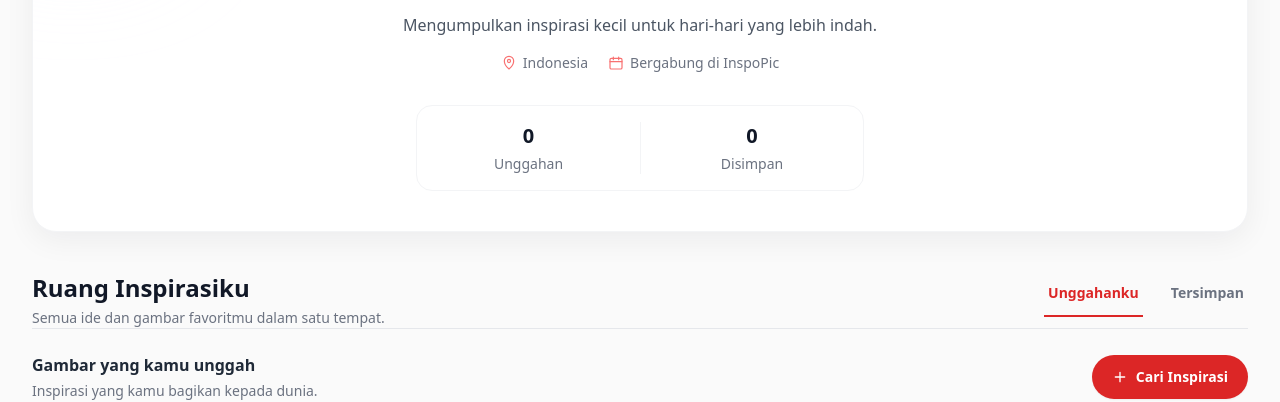
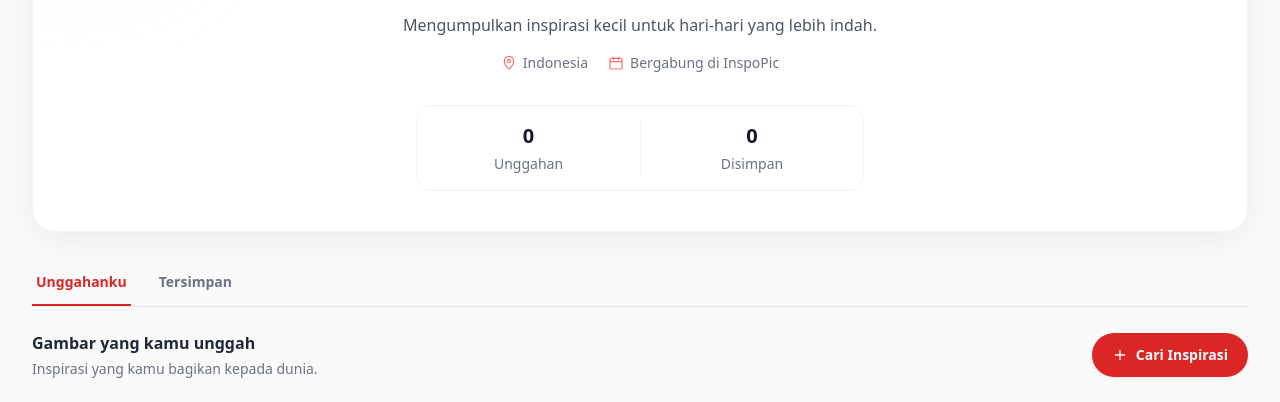
Before and after one commit to nyndaa/Tugas-Object-Storage, a website: page public/profile.html in a window 1280 px wide. Shown: the part 425-827 px from the top of the page. Drawn offline with nearby package versions, Linux system fonts and the light colour scheme; no server answers.

Commit message:
Perubahan di bagian profil

```diff
--- a/public/profile.html
+++ b/public/profile.html
@@ -183,10 +183,6 @@
         <!-- NAVIGASI GALERI PROFIL -->
         <section class="mt-10">
             <div class="flex flex-col gap-5 border-b border-gray-200 sm:flex-row sm:items-center sm:justify-between">
-                <div>
-                    <h2 class="text-xl font-extrabold text-gray-900 sm:text-2xl">Ruang Inspirasiku</h2>
-                    <p class="mt-1 text-sm text-gray-500">Semua ide dan gambar favoritmu dalam satu tempat.</p>
-                </div>
 
                 <!-- Tab profil -->
                 <div class="flex gap-6 overflow-x-auto">
```
